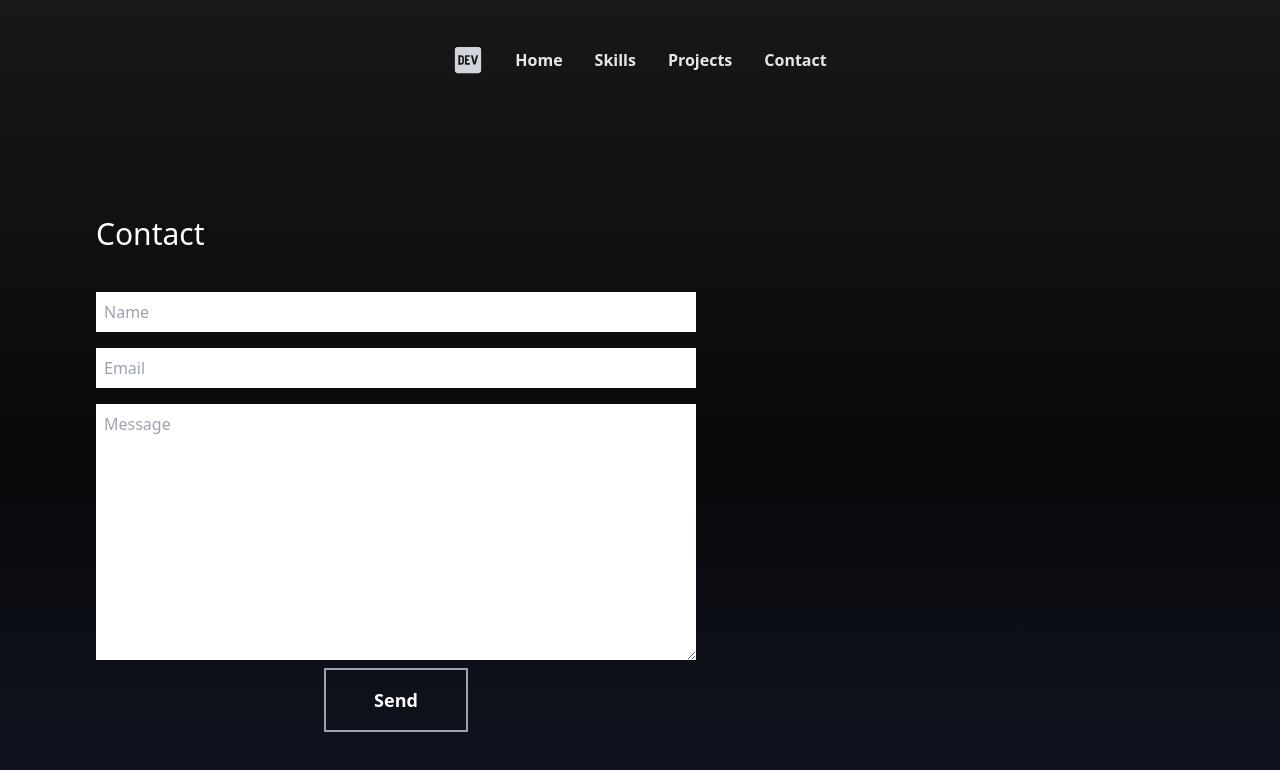
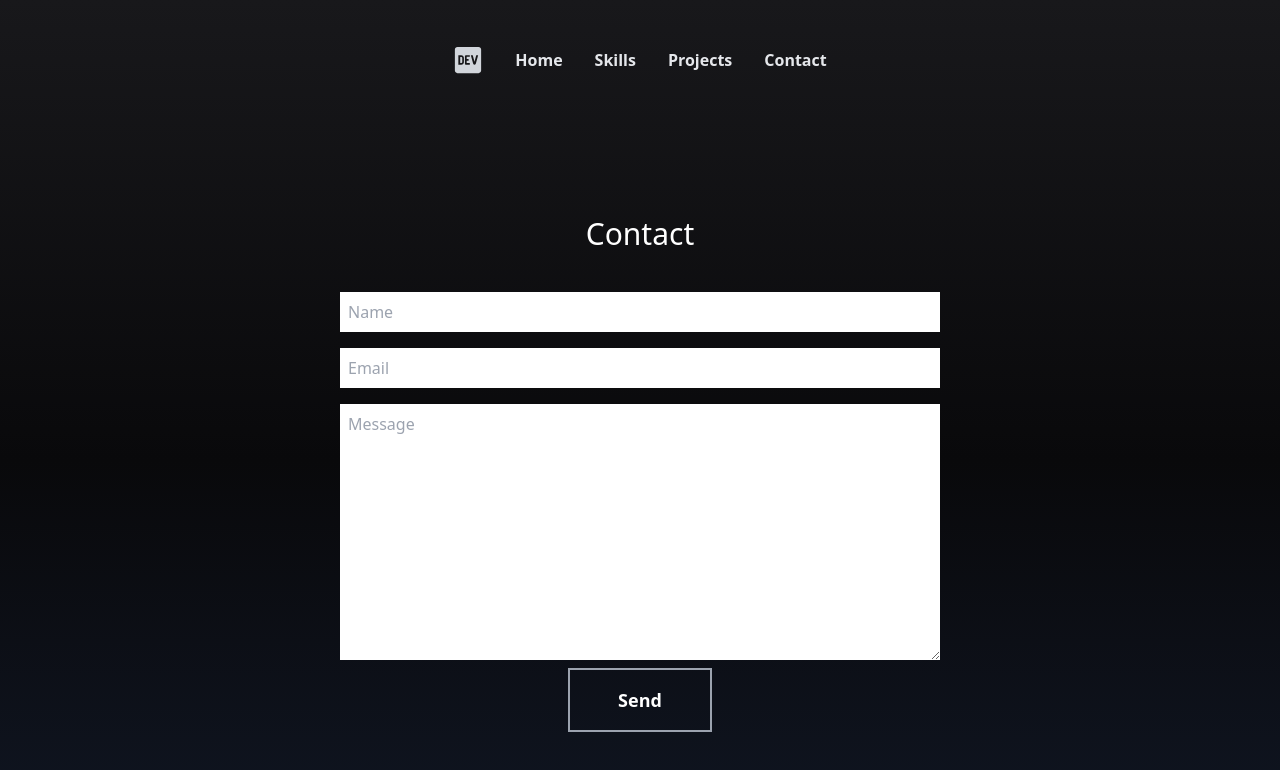
Before and after one commit to jonword/dev-personal, a Next.js app: page /contact in a window 1280 px wide. Shown: the top 770 px of the page. Built offline with nearby package versions, Linux system fonts and the light colour scheme.

Commit message:
create contact form component

```diff
--- /dev/null
+++ b/app/contact/form.tsx
@@ -0,0 +1,7 @@
+import React from "react";
+
+const ContactForm = () => {
+  return <div>ContactForm</div>;
+};
+
+export default ContactForm;
--- a/app/contact/page.tsx
+++ b/app/contact/page.tsx
@@ -5,8 +5,8 @@ import { z } from "zod";
 const Contact = () => {
   return (
     <div
-      className="flex min-h-screen w-full flex-col p-24"
-      id="contact items-center"
+      className="flex min-h-screen w-full flex-col p-24 items-center"
+      id="contact"
     >
       <h1 className="pb-4 text-3xl text-white">Contact</h1>
       <form
```
